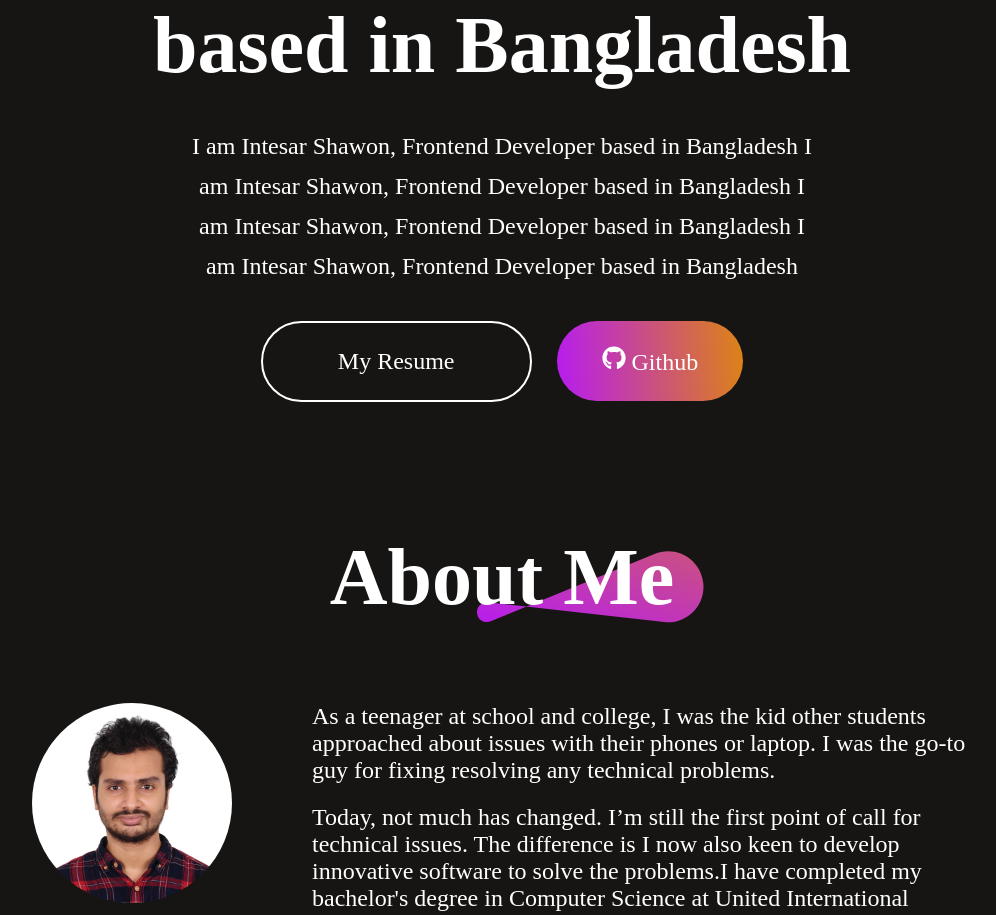
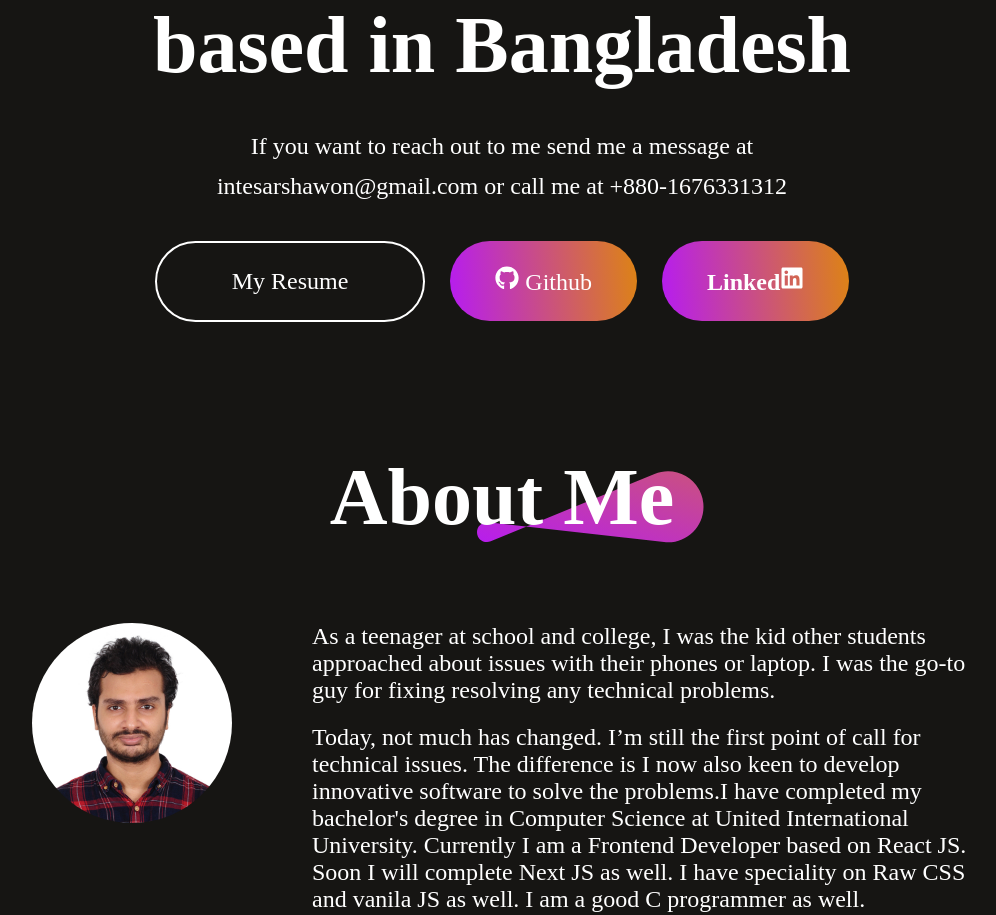
Before and after one commit to INTESARSHAWON/Portfolio, a React (Vite) app: page / in a window 1280 px wide. Shown: the part 783-1698 px from the top of the page, without its empty margins (138-1134 px from the left). Built offline with nearby package versions, Linux system fonts and the light colour scheme.

Commit message:
add linkedin button in hero section

```diff
--- a/src/Components/Hero/Hero.css
+++ b/src/Components/Hero/Hero.css
@@ -35,10 +35,22 @@
 .hero-action{
     display: flex;
     align-items: center;
+    justify-content: space-between;
     gap: 25px;
     font-size: 24px;
     font-weight: 500;
     margin-bottom: 50px;
+}
+
+.hero-resume{
+    padding: 25px 75px;
+    border-radius: 50px;
+    border: 2px solid #FFF;
+    cursor: pointer;
+}
+
+.hero-resume:hover{
+    border-color: #B415FF;
 }
 
 .hero-github{
@@ -52,19 +64,24 @@
     cursor: pointer;
 }
 
-.hero-resume{
-    padding: 25px 75px;
-    border-radius: 50px;
-    border: 2px solid #FFF;
-    cursor: pointer;
-}
-
 .hero-github:hover{
     border: 2px solid white;
 }
 
-.hero-resume:hover{
-    border-color: #B415FF;
+.hero-linkedin{
+    text-decoration: none;
+    display: flex;
+    gap: 5px;
+    padding: 25px 45px;
+    border-radius: 50px;
+    background: linear-gradient(264deg, #DF8908 -5.09%, #B415FF 106.28%);
+    color: #FFF;
+    cursor: pointer;
+    font-weight: 800;
+}
+
+.hero-linkedin:hover{
+    border: 2px solid white;
 }
 
 @media (max-width: 768px){
@@ -91,6 +108,8 @@
         font-size: 18px;
         font-weight: 500;
         margin-bottom: 50px;
+        display: flex;
+        flex-direction: column;
     }
 
     .hero-connect{
--- a/src/Components/Hero/Hero.jsx
+++ b/src/Components/Hero/Hero.jsx
@@ -2,6 +2,7 @@ import React from 'react';
 import './Hero.css';
 import Intesar_Alam_Shawon from '../../assets/Intesar_Alam_Shawon.jpg';
 import { FaGithub } from "react-icons/fa";
+import { FaLinkedin } from "react-icons/fa";
 import { Link } from 'react-router-dom';
 
 const Hero = () => {
@@ -9,12 +10,14 @@ const Hero = () => {
     <div id='home' className='hero'>
         <img src={Intesar_Alam_Shawon} alt='Intesar_Alam_Shawon' />
         <h1><span>I am Intesar Shawon</span>, Frontend Developer based in Bangladesh</h1>
-        <p>I am Intesar Shawon, Frontend Developer based in Bangladesh I am Intesar Shawon, Frontend Developer based in Bangladesh I am Intesar Shawon, Frontend Developer based in Bangladesh I am Intesar Shawon, Frontend Developer based in Bangladesh</p>
+        <p>If you want to reach out to me send me a message at intesarshawon@gmail.com
+        or call me at +880-1676331312</p>
         <div className= 'hero-action'>
             <div className= 'hero-resume'>
                 My Resume
             </div>
             <Link className= 'hero-github' to="https://github.com/INTESARSHAWON" target='_blank'> <div> <FaGithub/> Github </div> </Link>
+            <Link className= 'hero-linkedin' to="https://www.linkedin.com/in/intesar-shawon-292752179/" target='_blank'> <div> Linked<FaLinkedin/> </div> </Link>
         </div>
     </div>
   )
```
